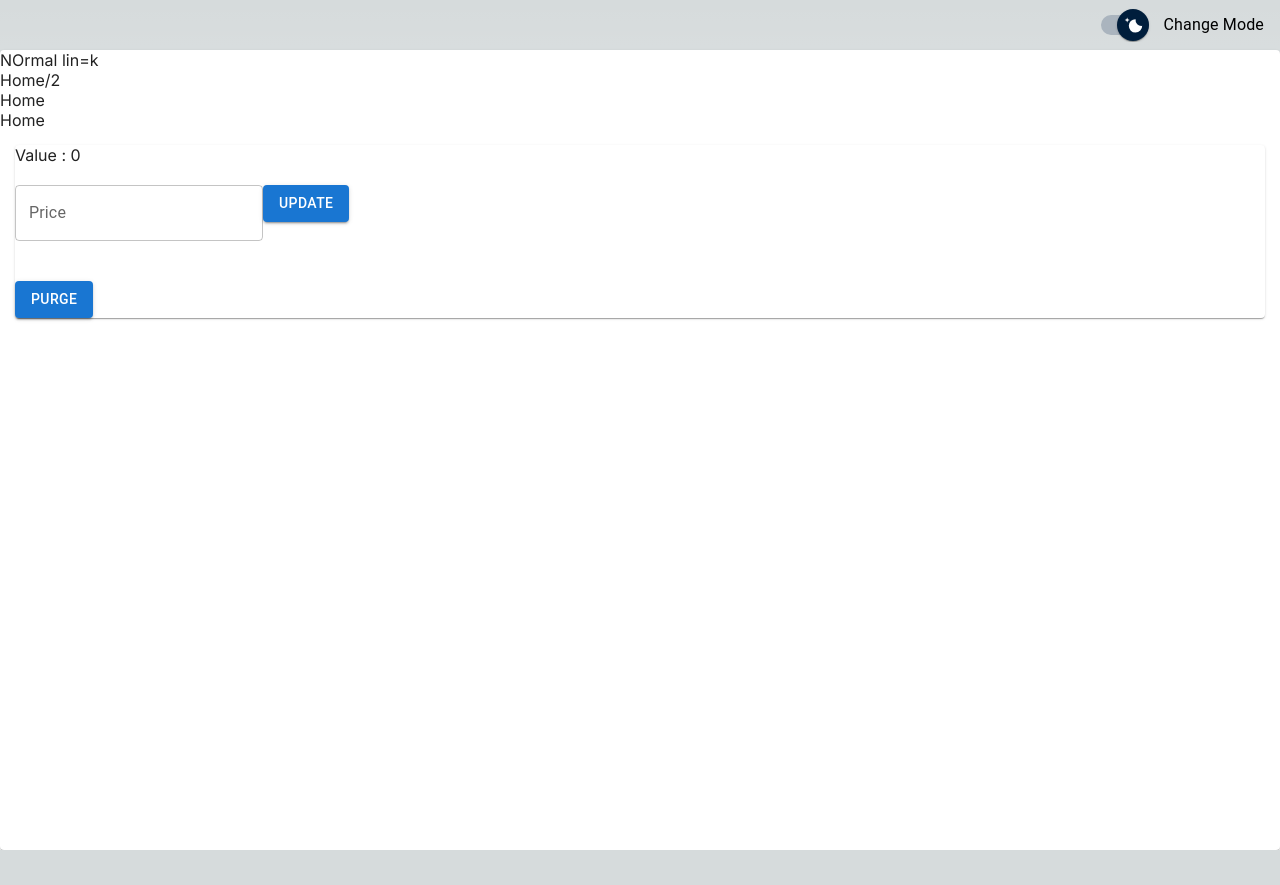
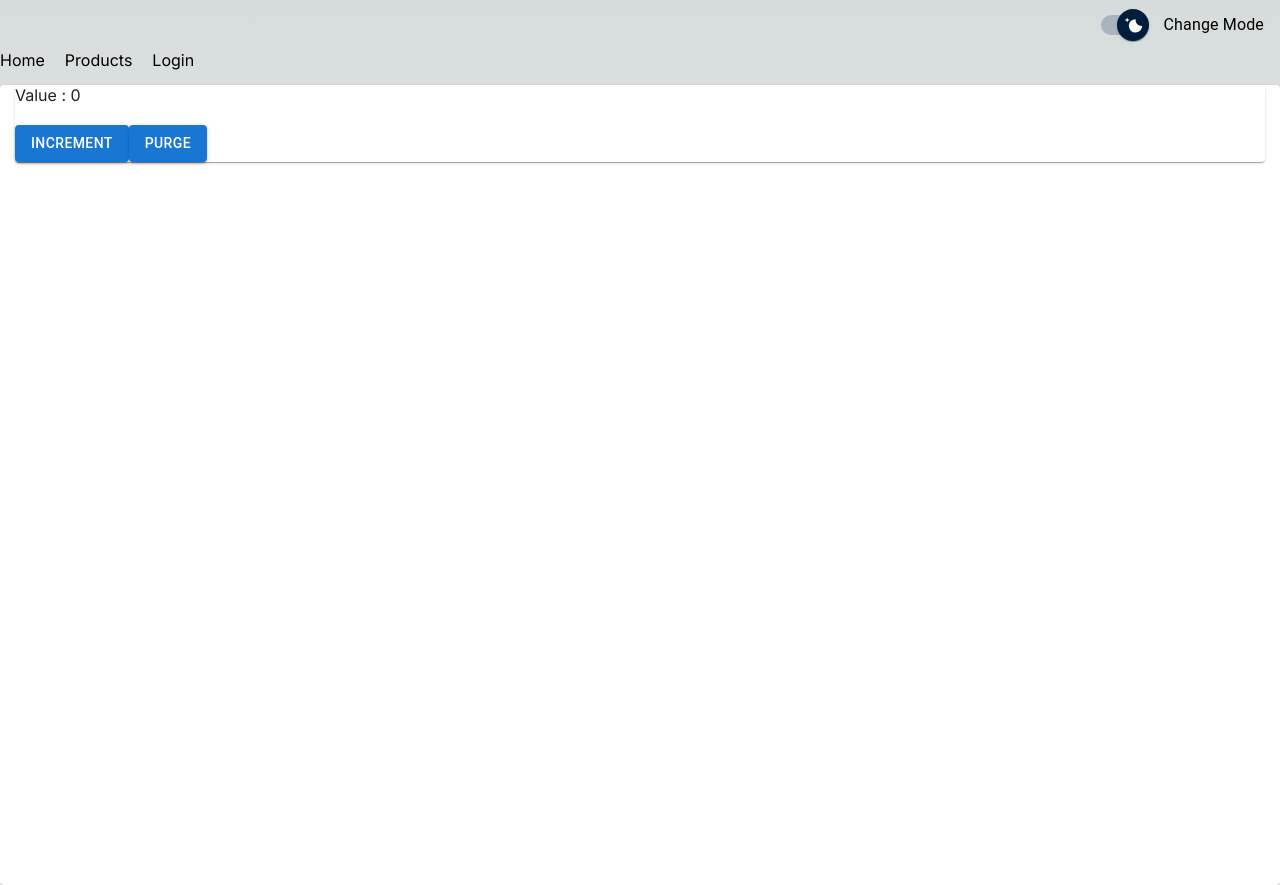
Before and after one commit to gavand-sagar/my-next-app, a Next.js app: page /home/2 in a window 1280 px wide. Before the commit the page ends 850 px from the top, so only its background shows below. Built offline with nearby package versions, Linux system fonts and the light colour scheme.

Commit message:
basic options

```diff
--- a/src/app/home/[id]/ProductDetails.tsx
+++ b/src/app/home/[id]/ProductDetails.tsx
@@ -36,11 +36,8 @@ export default function ProductDetails({params}:any) {
       <br/>
       <br/>
       <form onSubmit={handleSubmit(mySubmit)}>
-          <TextField label="Price" {...register('model')}/>
-          <Button type='submit' variant='contained'>{params?.id?"Update":"Save"}</Button>
-          <br/>
-          <br/>
-          <br/>
+          {/* <TextField label="Price" {...register('model')}/> */}
+          <Button type='submit' variant='contained'>{"Increment"}</Button>
           <Button type='button' onClick={handlePurge} variant='contained'>PURGE</Button>
       </form>
     </Paper>
--- a/src/app/home/[id]/page.tsx
+++ b/src/app/home/[id]/page.tsx
@@ -1,20 +1,12 @@
 import React from 'react'
-import { Paper,Box } from '@mui/material'
+import { Paper, Box } from '@mui/material'
 import ProductDetails from './ProductDetails'
 import Link from 'next/link'
 
-export default function Page({params}:any) {
+export default function Page({ params }: any) {
   return (
-    <Paper sx={{height:'100vh'}}>
-      <a href='/home/2'>NOrmal lin=k</a>
-      <br/>
-      <Link href={'/home/2'}>Home/2</Link>
-      <br/>
-        <Link href={'/home'}>Home</Link>
-      <br/>
-        <Link href={'/products'}>Home</Link>
-      <br/>
-          <ProductDetails params={params}/>
+    <Paper sx={{ height: '100vh' }}>
+      <ProductDetails params={params} />
     </Paper>
   )
 }
--- a/src/app/home/page.tsx
+++ b/src/app/home/page.tsx
@@ -5,11 +5,7 @@ import Link from 'next/link'
 export default function page() {
   return (
     <Paper sx={{height:'100vh'}}>
-      <a href='/home/2'>NOrmal lin=k</a>
-      <Link href={'/home/2'}>Home/2</Link>
-        <Link href={'/home'}>Home</Link>
-        <Link href={'/products'}>Home</Link>
-          <ProductDetails/>
+        <ProductDetails/>
     </Paper>
   )
 }
--- a/src/app/products/page.tsx
+++ b/src/app/products/page.tsx
@@ -25,9 +25,7 @@ export default function Page() {
 
     return (
         <div>
-        <Link href={'/home/2'}>Home/2</Link>
-        <Link href={'/home'}>Home</Link>
-        <Link href={'/products'}>Home</Link>
+
 
         <Typography sx={{position:'sticky',top:0,background:'white'}} variant='h3'>All Products</Typography>
         <hr/>
--- /dev/null
+++ b/src/common/components/BasicNavBar.tsx
@@ -0,0 +1,12 @@
+import Link from 'next/link'
+import React from 'react'
+
+export default function BasicNavBar() {
+  return (
+    <div style={{display:'flex',gap:'20px', justifyContent:'start'}}>
+        <Link href={'/home'}>Home</Link>
+        <Link href={'/products'}>Products</Link>
+        <Link href={'/login'}>Login</Link>
+    </div>
+  )
+}
--- a/src/main/MainHoc.tsx
+++ b/src/main/MainHoc.tsx
@@ -6,6 +6,7 @@ import { darkTheme, lightTheme } from '@/styles/MUI/theme';
 import { Provider } from 'react-redux';
 import { persistor, store } from '@/data/store';
 import { PersistGate } from 'redux-persist/integration/react';
+import BasicNavBar from '@/common/components/BasicNavBar';
 
 export default function MainHoc({ children }: { children: React.ReactNode }) {
   const [theme, setTheme] = useState(true);
@@ -16,6 +17,7 @@ export default function MainHoc({ children }: { children: React.ReactNode }) {
       <PersistGate loading={null} persistor={persistor}>
         <ThemeToggler isDarkMode={theme} setIsDarkMode={setTheme}/>
         <ThemeProvider theme={theme ? lightTheme : darkTheme}>
+          <BasicNavBar/>
           {children}
         </ThemeProvider>
         </PersistGate>
```
